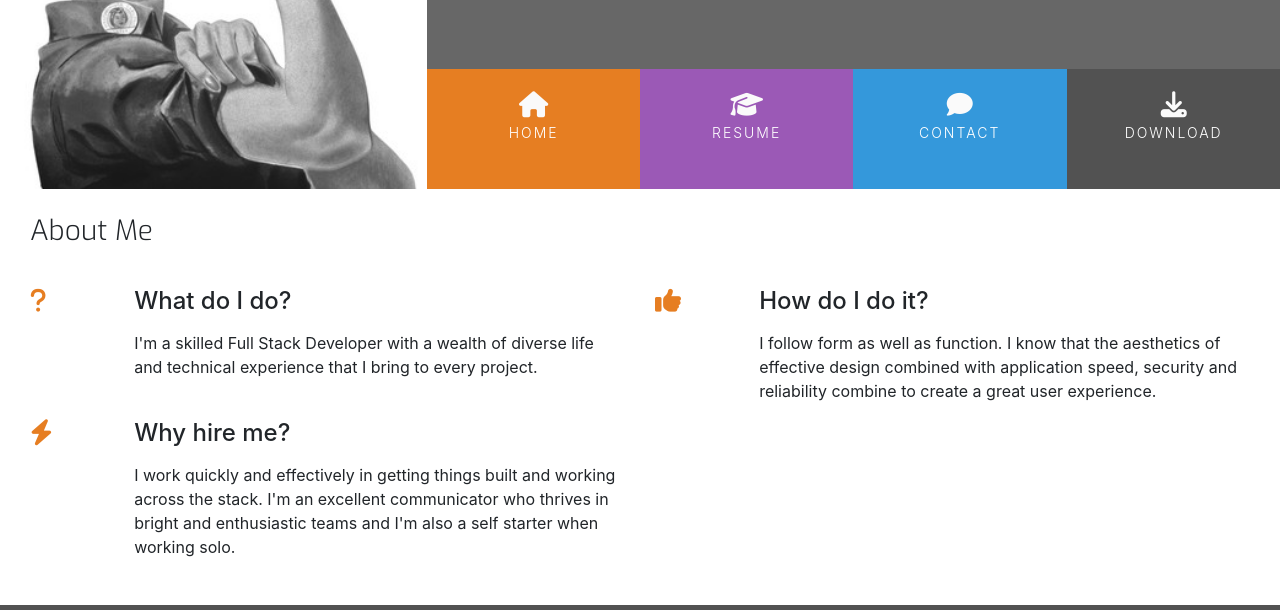
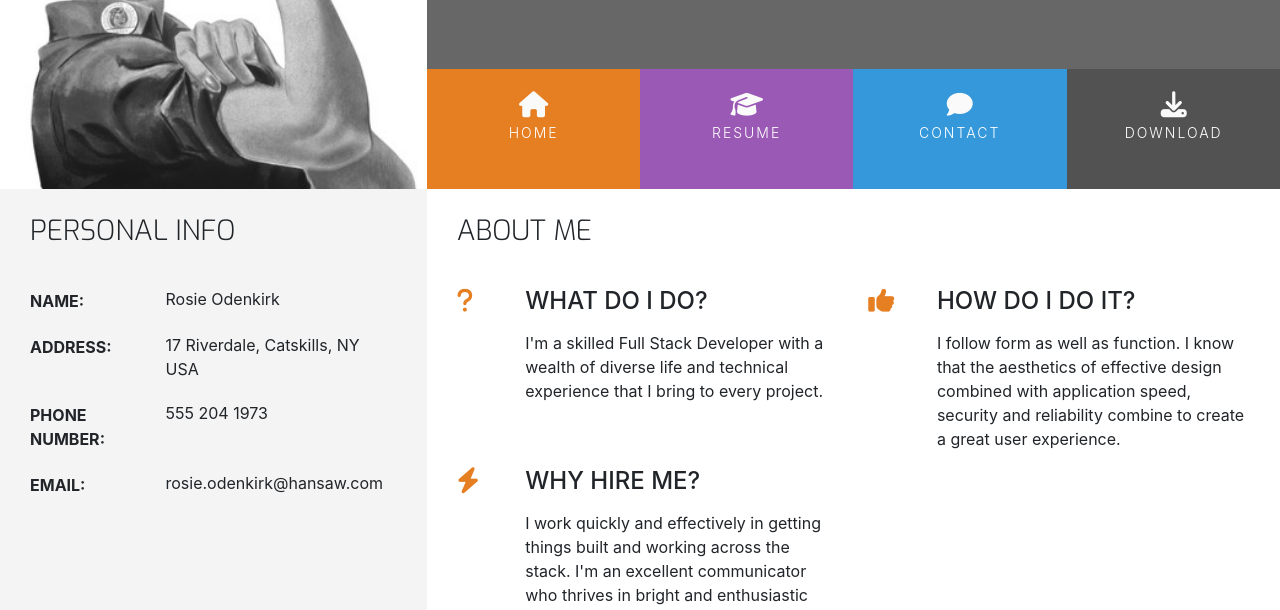
Before and after one commit to L0rdGabbers/resume-project, a plain HTML site: page index.html in a window 1280 px wide. Shown: the part 180-790 px from the top of the page. Drawn offline with nearby package versions, Linux system fonts and the light colour scheme.

Commit message:
Adds 'personal info' section to the index.html page

```diff
--- a/assets/css/style.css
+++ b/assets/css/style.css
@@ -22,6 +22,10 @@
 
 .ui-menu-color-download {
     background-color: #525252;
+}
+
+.bg-color-personal-info {
+    background-color: #f4f4f4;
 }
 
 /* Special paddings/margins/text */
@@ -60,6 +64,10 @@ h4 {
     font-weight: 300;
     margin-top: 25px;
     margin-bottom: 40px;
+}
+
+.uppercase {
+    text-transform: uppercase;
 }
 
 /* Heading */
@@ -217,3 +225,39 @@ footer {
 .three-reasons-heading {
     margin-bottom: 15px;
 }
+
+/* Personal Info */
+
+.personal-info-item {
+    margin-bottom: 20px;
+    display: block;
+    clear: both;
+
+}
+
+.personal-info-item .key,
+.personal-info-item .value {
+    padding-right: 8px;
+    display: inline-block;
+}
+
+.personal-info-item .key p,
+.personal-info-item .value p {
+    margin: 0;
+}
+
+.personal-info-item .key {
+    width: 30%;
+    margin-right: 21px;
+    padding-top: 2px;
+    vertical-align: top;
+}
+
+.personal-info-item .key p {
+    font-weight: 700;
+}
+
+.personal-info-item .value {
+    position: relative;
+    width: 60%;
+}
--- a/index.html
+++ b/index.html
@@ -53,9 +53,66 @@
         </div>
     </header>
     <section class="container-fluid">
-        <div class="row row-table">
+        <div class="row">
+            <div class="col-md-4 bg-color-personal-info section-column">
+                <div class="row">
+                    <div class="col-12">
+                        <h3 class="section-heading uppercase">
+                            Personal Info
+                        </h3>
+                    </div>
+                </div>
+                <div class="personal-info-item">
+                    <div class="key">
+                        <p class="uppercase">
+                            Name:
+                        </p>
+                    </div>
+                    <div class="value">
+                        <p>
+                            Rosie Odenkirk
+                        </p>
+                    </div>
+                </div>
+                <div class="personal-info-item">
+                    <div class="key">
+                        <p class="uppercase">
+                            Address:
+                        </p>
+                    </div>
+                    <div class="value">
+                        <p>
+                            17 Riverdale, Catskills, NY USA
+                        </p>
+                    </div>
+                </div>
+                <div class="personal-info-item">
+                    <div class="key">
+                        <p class="uppercase">
+                            Phone Number:
+                        </p>
+                    </div>
+                    <div class="value">
+                        <p>
+                            555 204 1973
+                        </p>
+                    </div>
+                </div>
+                <div class="personal-info-item">
+                    <div class="key">
+                        <p class="uppercase">
+                            Email:
+                        </p>
+                    </div>
+                    <div class="value">
+                        <p>
+                            rosie.odenkirk@hansaw.com
+                        </p>
+                    </div>
+                </div>
+            </div>
             <div class="col-md-8 bg-color-three-reasons section-column">
-                <div class="row">
+                <div class=" row">
                     <div class="col">
                         <h3 class="section-heading uppercase">About Me</h3>
                     </div>
@@ -103,7 +160,6 @@
                 </div>
             </div>
         </div>
-
     </section>
     <footer class="container-fluid">
         <div id="footer-details" class="row">
```
